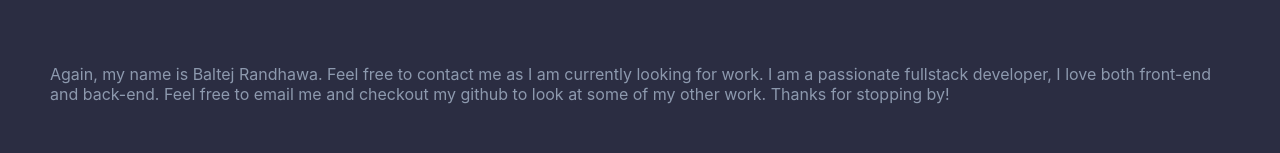
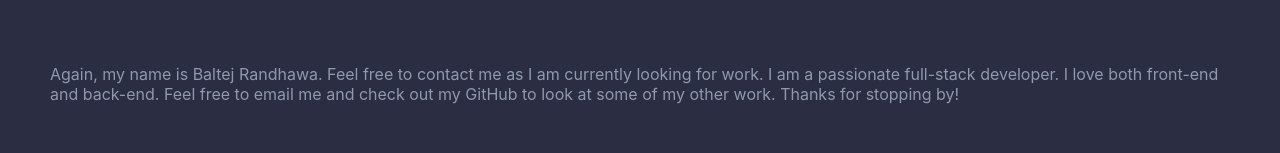
Before and after one commit to brandhawa99/project_portfolio, a React (Create React App) app: page / in a window 1280 px wide. Shown: the part 4820-4973 px from the top of the page. Built offline with nearby package versions, Linux system fonts and the light colour scheme; the HTML template or start-up script is replaced by a standard one; a web font is replaced by a local one.

Commit message:
spell check

```diff
--- a/src/components/Contact/Contact.js
+++ b/src/components/Contact/Contact.js
@@ -11,9 +11,9 @@
       <HeaderText text="Contact Me" />
       <p>
         Again, my name is Baltej Randhawa. Feel free to contact me as I am
-        currently looking for work. I am a passionate fullstack developer, I
-        love both front-end and back-end. Feel free to email me and checkout my
-        github to look at some of my other work. Thanks for stopping by!
+        currently looking for work. I am a passionate full-stack developer. I
+        love both front-end and back-end. Feel free to email me and check out my
+        GitHub to look at some of my other work. Thanks for stopping by!
       </p>
       <div className={styles.iconsContainer}>
         <a className={styles.icon} href="mailto: baltej.randhawa0@gmail.com">
```
